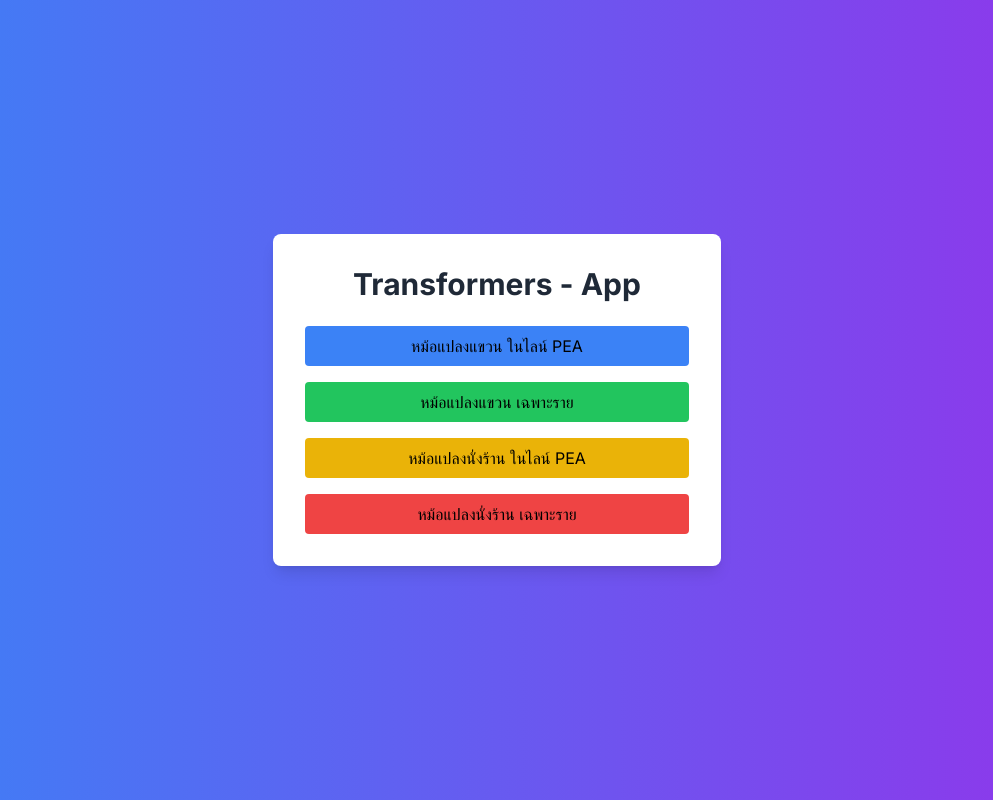
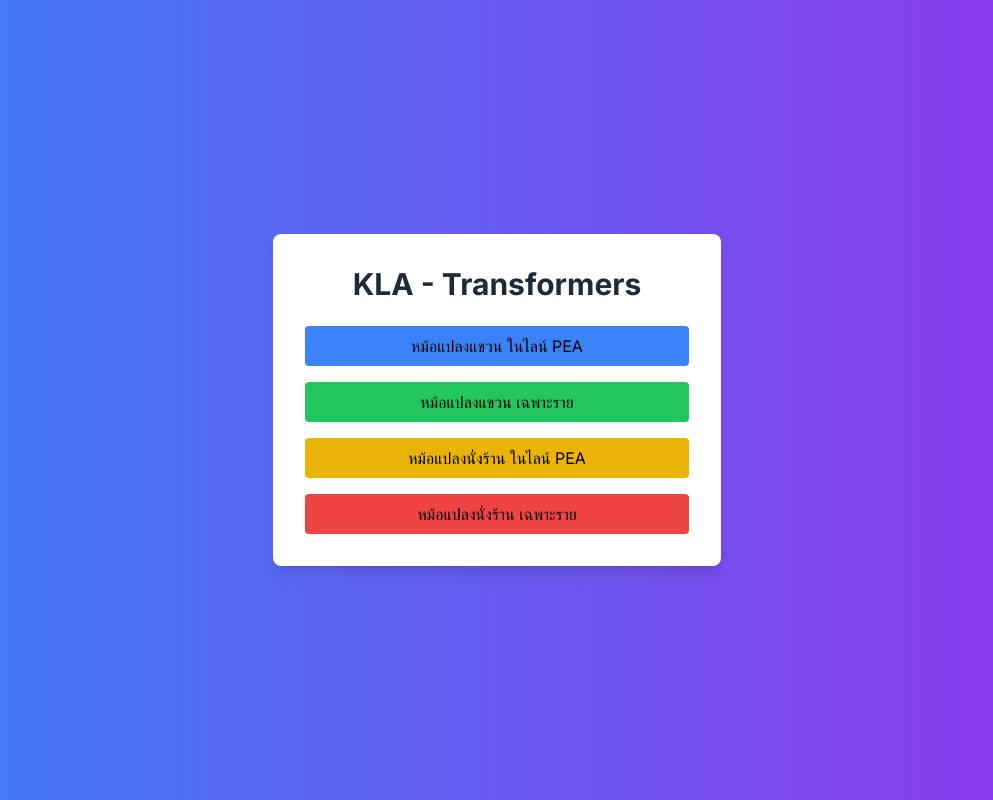
Before and after one commit to turk2003/tf, a Next.js app: page / in a window 1280 px wide. Shown: the whole page, without its empty margins (143-1136 px from the left). Built offline with nearby package versions, Linux system fonts and the light colour scheme.

Commit message:
Update page.js

```diff
--- a/app/page.js
+++ b/app/page.js
@@ -7,7 +7,7 @@
     <div className="min-h-screen bg-gradient-to-r from-blue-500 to-purple-600 flex items-center justify-center p-4">
       <div className="bg-white rounded-lg shadow-lg p-8 max-w-md w-full">
         <div className="text-3xl font-bold text-center text-gray-800 mb-6">
-          Transformers - App
+          KLA - Transformers
         </div>
         <div className="space-y-4">
           <Link
```
